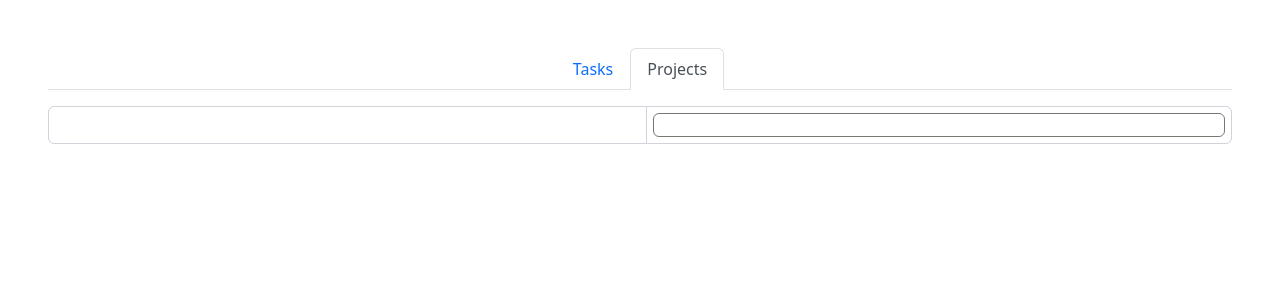
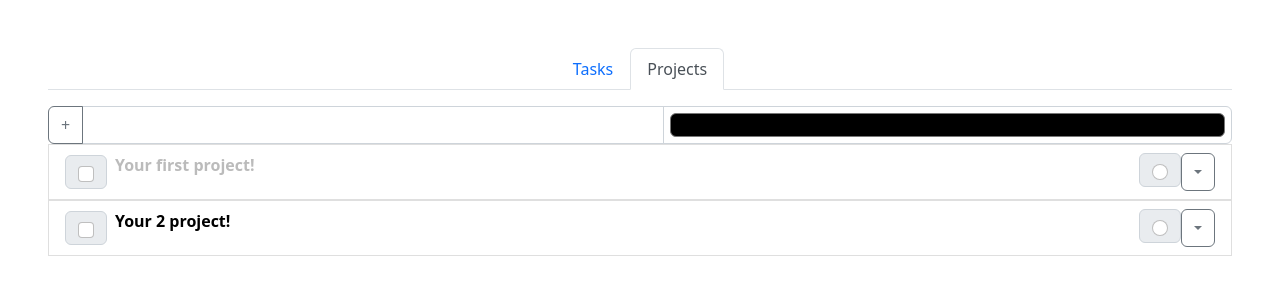
Before and after one commit to xSyki/bootstrap-to-do-list, a React (Create React App) app: page / in a window 1280 px wide. Both pictures are taken after a click on the tab "Projects". Shown: the top 300 px of the page. Built offline with nearby package versions, Linux system fonts and the light colour scheme.

Commit message:
addNewTask && addNewProject

```diff
--- /dev/null
+++ b/src/Components/Project.tsx
@@ -0,0 +1,41 @@
+import { InputGroup, ListGroup, DropdownButton, Dropdown } from 'react-bootstrap';
+import projectInterface from "../Interfaces/projectInterface";
+
+interface projectComponentInterface {
+    project: projectInterface
+}
+
+function Project(props: projectComponentInterface) {
+
+    const { project } = props;
+
+    return (
+        <div>
+            <ListGroup.Item
+                as="li"
+                className="d-flex justify-content-between align-items-start"
+            >
+                <div className="my-auto">
+                    <InputGroup.Checkbox aria-label="Checkbox for following text input" />
+                </div>
+                <div className="ms-2 me-auto">
+                    <div style={{ color: `${project?.color}` }} className="fw-bold">{project.name}</div>
+                </div>
+                <InputGroup.Radio className="className='my-auto'" aria-label="Radio button for following text input" />
+                <DropdownButton
+                    variant="outline-secondary"
+                    title=""
+                    id="input-group-dropdown-1"
+                >
+                    <Dropdown.Item href="#">Action</Dropdown.Item>
+                    <Dropdown.Item href="#">Another action</Dropdown.Item>
+                    <Dropdown.Item href="#">Something else here</Dropdown.Item>
+                    <Dropdown.Divider />
+                    <Dropdown.Item href="#">Separated link</Dropdown.Item>
+                </DropdownButton>
+            </ListGroup.Item>
+        </div>
+    )
+}
+
+export default Project;
--- a/src/Components/Projects.tsx
+++ b/src/Components/Projects.tsx
@@ -1,17 +1,54 @@
-import { InputGroup, Form } from 'react-bootstrap';
+import { bindActionCreators } from '@reduxjs/toolkit';
+import { actionCreators, State } from '../state';
+import { useDispatch, useSelector } from 'react-redux';
+import { InputGroup, Form, ListGroup, Button } from 'react-bootstrap';
+import Project from './Project';
+import { useState } from 'react';
+import { v4 as uuidv4 } from 'uuid';
 
 function Projects() {
+
+    const dispatch = useDispatch();
+    const projects = useSelector((state: State) => state.projects);
+    const { addNewProject } = bindActionCreators(actionCreators, dispatch);
+
+    const [projectName, setProjectName] = useState("");
+    const [projectColor, setProjectColor] = useState("#000000");
+
+    const tryAddNewProject = (e: React.SyntheticEvent | undefined) => {
+        e && e.preventDefault()
+        addNewProject({
+            id: uuidv4(),
+            name: projectName,
+            color: projectColor
+        })
+    }
+
     return (
         <div>
+            <Form onSubmit={e => tryAddNewProject(e)}>
                 <InputGroup>
-                <Form.Control aria-label="Text input with radio button" />
+                    <Button variant="outline-secondary" id="button-addon1" onClick={tryAddNewProject}>
+                        +
+                    </Button>
+                    <Form.Control value={projectName} onChange={(e) => setProjectName(e.target.value)} aria-label="Text input with radio button" />
                     <Form.Control
                         type="color"
                         id="exampleColorInput"
-                    defaultValue="#ffffff"
+                        defaultValue={projectColor}
+                        value={projectColor}
+                        onChange={(e) => setProjectColor(e.target.value)}
                         title="Choose your color"
                     />
                 </InputGroup>
+            </Form>
+            <ListGroup as="ul">
+                {
+                    projects.map(project => {
+                        return <Project project={project} />
+                    })
+                }
+            </ListGroup>
         </div>
     )
 }
--- a/src/Components/Task.tsx
+++ b/src/Components/Task.tsx
@@ -1,5 +1,7 @@
 import { InputGroup, ListGroup, DropdownButton, Dropdown } from 'react-bootstrap';
 import taskInterface from '../Interfaces/taskInterface';
+import { useDispatch, useSelector } from 'react-redux';
+import { actionCreators, State } from '../state';
 
 interface taskComponentInterface {
     task: taskInterface
@@ -9,6 +11,12 @@ interface taskComponentInterface {
 function Task(props: taskComponentInterface) {
 
     const { task } = props;
+
+    const projects = useSelector((state: State) => state.projects)
+
+    const project = projects.find(project => {
+        return project.id === task.project
+    })
 
     return (
         <ListGroup.Item
@@ -20,7 +28,7 @@ function Task(props: taskComponentInterface) {
             </div>
             <div className="ms-2 me-auto">
                 <div className="fw-bold">{task.name}</div>
-                {task.project}
+                <p style={{ color: `${project?.color}` }}>{project && project.name}</p>
             </div>
             <InputGroup.Radio className="className='my-auto'" aria-label="Radio button for following text input" />
             <DropdownButton
--- a/src/Components/Tasks.tsx
+++ b/src/Components/Tasks.tsx
@@ -1,6 +1,6 @@
 import { bindActionCreators } from '@reduxjs/toolkit';
 import { useState } from 'react';
-import { InputGroup, Form, ProgressBar, ListGroup, Button } from 'react-bootstrap';
+import { InputGroup, Form, ProgressBar, ListGroup, Button, Dropdown, DropdownButton } from 'react-bootstrap';
 import { useDispatch, useSelector } from 'react-redux';
 import { actionCreators, State } from '../state';
 import { v4 as uuidv4 } from 'uuid';
@@ -10,12 +10,14 @@ import { stringify } from 'querystring';
 function Tasks() {
 
     const dispatch = useDispatch();
-    const tasks = useSelector((state: State) => state.tasks)
+    const tasks = useSelector((state: State) => state.tasks);
+    const projects = useSelector((state: State) => state.projects);
 
     const { addNewTask } = bindActionCreators(actionCreators, dispatch);
 
     const [taskName, setTaskName] = useState("");
     const [priority, setIsPriority] = useState(false);
+    const [projectId, setProjectId] = useState(projects[0].id);
 
     const tryAddNewTask = (e: React.SyntheticEvent | undefined) => {
         e && e.preventDefault();
@@ -25,13 +27,11 @@ function Tasks() {
             name: taskName,
             isDone: false,
             isPriority: priority,
-            project: uuidv4()
+            project: projectId
         });
         setTaskName("");
         setIsPriority(false);
     }
-
-    console.log(tasks);
 
     return (
         <div className='d-flex flex-column gap-3'>
@@ -41,6 +41,15 @@ function Tasks() {
                         +
                     </Button>
                     <Form.Control aria-label="Text input with radio button" value={taskName} onChange={e => setTaskName(e.target.value)} />
+                    <select onChange={(e) => setProjectId(e.target.value)} className="custom-select">
+                        {
+                            projects.map(project => {
+                                return (
+                                    <option value={project.id}>{project.name}</option>
+                                )
+                            })
+                        }
+                    </select>
                     <InputGroup.Radio aria-label="Radio button for following text input" />
                 </InputGroup>
             </Form>
@@ -54,7 +63,7 @@ function Tasks() {
                     })
                 }
             </ListGroup>
-        </div>
+        </div >
     )
 }
 
--- /dev/null
+++ b/src/Interfaces/projectsActions.tsx
@@ -0,0 +1,19 @@
+import projectInterface from "./projectInterface";
+
+export enum actionEnum {
+    ADDNEWPROJECT = "addNewProject",
+    DELETEPROJECT = "deleteProject",
+    RESET = "reset"
+}
+
+interface addNewProjectAction {
+    type: actionEnum.ADDNEWPROJECT
+    payload: projectInterface
+}
+
+interface deleteProjectAction {
+    type: actionEnum.DELETEPROJECT
+    payload: string
+}
+
+export type actionType = addNewProjectAction | deleteProjectAction;
--- a/src/state/action-creators/index.tsx
+++ b/src/state/action-creators/index.tsx
@@ -1,5 +1,7 @@
 import { actionEnum, actionType } from "../../Interfaces/tasksActions";
+import { actionEnum as projectsActionEnum, actionType as projectsActionType } from "../../Interfaces/projectsActions";
 import taskInterface from "../../Interfaces/taskInterface";
+import projectInterface from "../../Interfaces/projectInterface";
 import { Dispatch } from "@reduxjs/toolkit";
 
 export const addNewTask = (task: taskInterface) => {
@@ -27,3 +29,21 @@ export const reset = () => {
         })
     }
 }
+
+export const addNewProject = (task: projectInterface) => {
+    return (dispatch: Dispatch<projectsActionType>) => {
+        dispatch({
+            type: projectsActionEnum.ADDNEWPROJECT,
+            payload: task
+        })
+    }
+}
+
+export const deleteProject = (id: string) => {
+    return (dispatch: Dispatch<projectsActionType>) => {
+        dispatch({
+            type: projectsActionEnum.DELETEPROJECT,
+            payload: id
+        })
+    }
+}
--- a/src/state/reducers/index.tsx
+++ b/src/state/reducers/index.tsx
@@ -1,15 +1,17 @@
 import { combineReducers } from "@reduxjs/toolkit";
 import taskInterface from "../../Interfaces/taskInterface";
 import tasksReducer from "./tasksReducer";
+import projectsReducer from "./projectsReducer";
+import projectInterface from "../../Interfaces/projectInterface";
 
 const reducers = combineReducers({
     tasks: tasksReducer,
+    projects: projectsReducer
 });
 
 export default reducers;
 
-// export type State = ReturnType<typeof reducers>
-
 export interface State {
-    tasks: taskInterface[]
+    tasks: taskInterface[],
+    projects: projectInterface[]
 }
--- a/src/state/reducers/projectsReducer.tsx
+++ b/src/state/reducers/projectsReducer.tsx
@@ -1 +1,27 @@
-export { };
+import { v4 as uuidv4 } from 'uuid';
+import projectInterface from '../../Interfaces/projectInterface';
+import { actionType, actionEnum } from "../../Interfaces/projectsActions";
+
+export const projectsInitialState: projectInterface[] = [{
+    id: uuidv4(),
+    name: "Your first project!",
+    color: "#bbbbbb"
+},
+{
+    id: uuidv4(),
+    name: "Your 2 project!",
+    color: "#000000"
+}]
+
+const projectsReducer = (state: projectInterface[] = projectsInitialState, action: actionType) => {
+    switch (action.type) {
+        case actionEnum.ADDNEWPROJECT:
+            return state = [...state, action.payload];
+        case actionEnum.DELETEPROJECT:
+            return state.filter(task => task.id === action.payload);
+        default:
+            return state;
+    }
+}
+
+export default projectsReducer;
--- a/src/state/reducers/tasksReducer.tsx
+++ b/src/state/reducers/tasksReducer.tsx
@@ -1,13 +1,14 @@
 import { v4 as uuidv4 } from 'uuid';
 import taskInterface from "../../Interfaces/taskInterface";
 import { actionType, actionEnum } from "../../Interfaces/tasksActions";
+import { projectsInitialState } from './projectsReducer';
 
 const initialState: taskInterface[] = [{
     id: uuidv4(),
     name: "Your first task!",
     isDone: false,
     isPriority: true,
-    project: uuidv4()
+    project: projectsInitialState[0].id
 }]
 
 const tasksReducer = (state: taskInterface[] = initialState, action: actionType) => {
```
Also changed, not shown: src/Interfaces/projectInterface.tsx (+1 -6 lines). Lines whose indentation alone changed are shown as unchanged.
